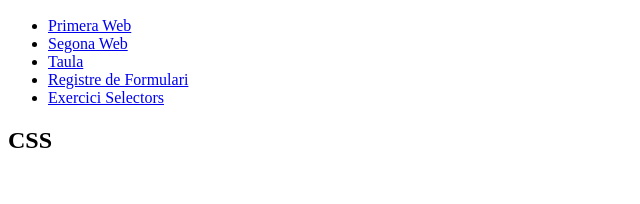
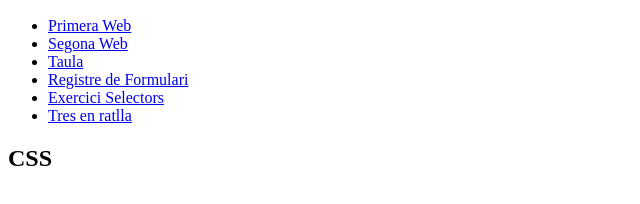
Before and after one commit to srayom/introduccio, a plain HTML site: page index.html in a window 1280 px wide. Shown: the part 110-314 px from the top of the page, without its empty margins (0-640 px from the left). Drawn offline with Linux system fonts and the light colour scheme.

Commit message:
He fet canvis a l'index i al tres.html

```diff
--- a/index.html
+++ b/index.html
@@ -14,6 +14,7 @@
         <li><a href="taula.html">Taula</a></li>
         <li><a href="registre.html">Registre de Formulari</a></li>
         <li><a href="exerciciSelectors.html">Exercici Selectors</a></li>
+        <li><a href="tres.html">Tres en ratlla</a></li>
     </ul>
     <h2>CSS</h2>
 </body>
```
Also changed, not shown: tres.html (+1 -1 lines).
